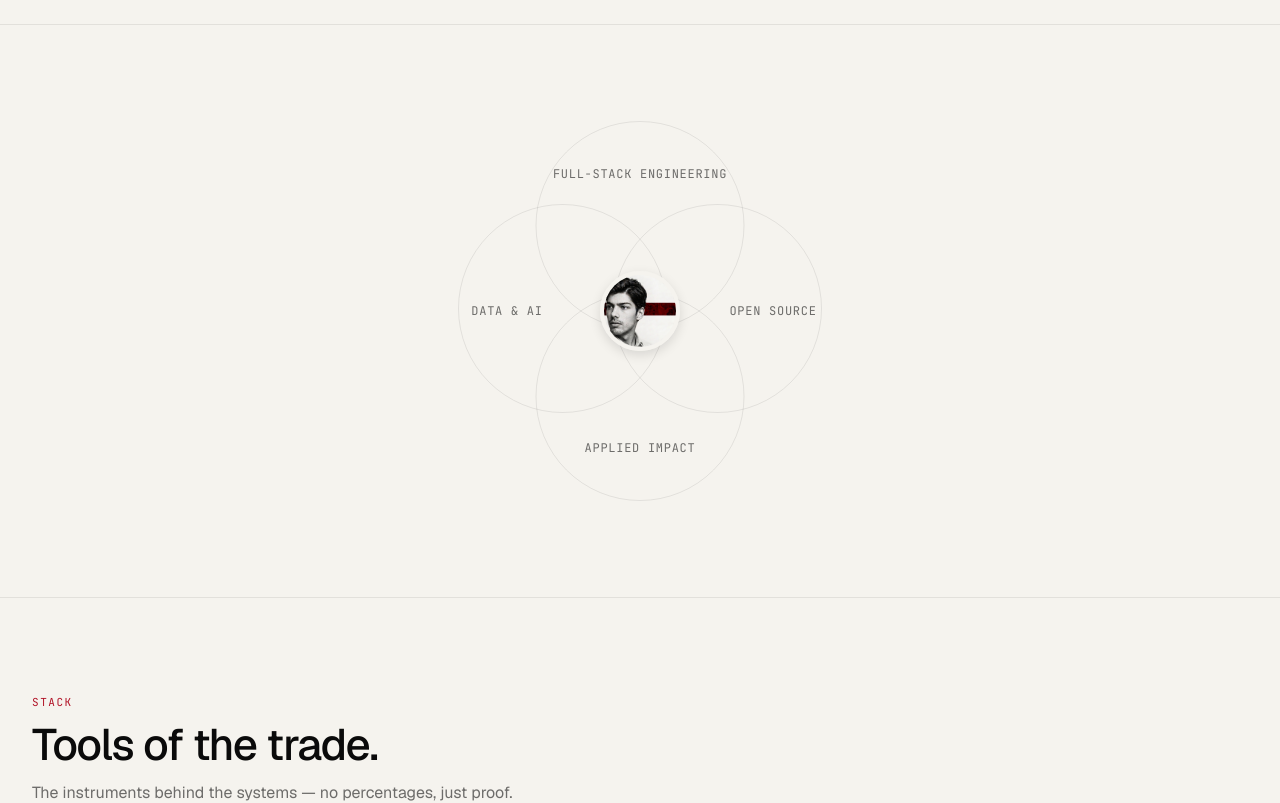
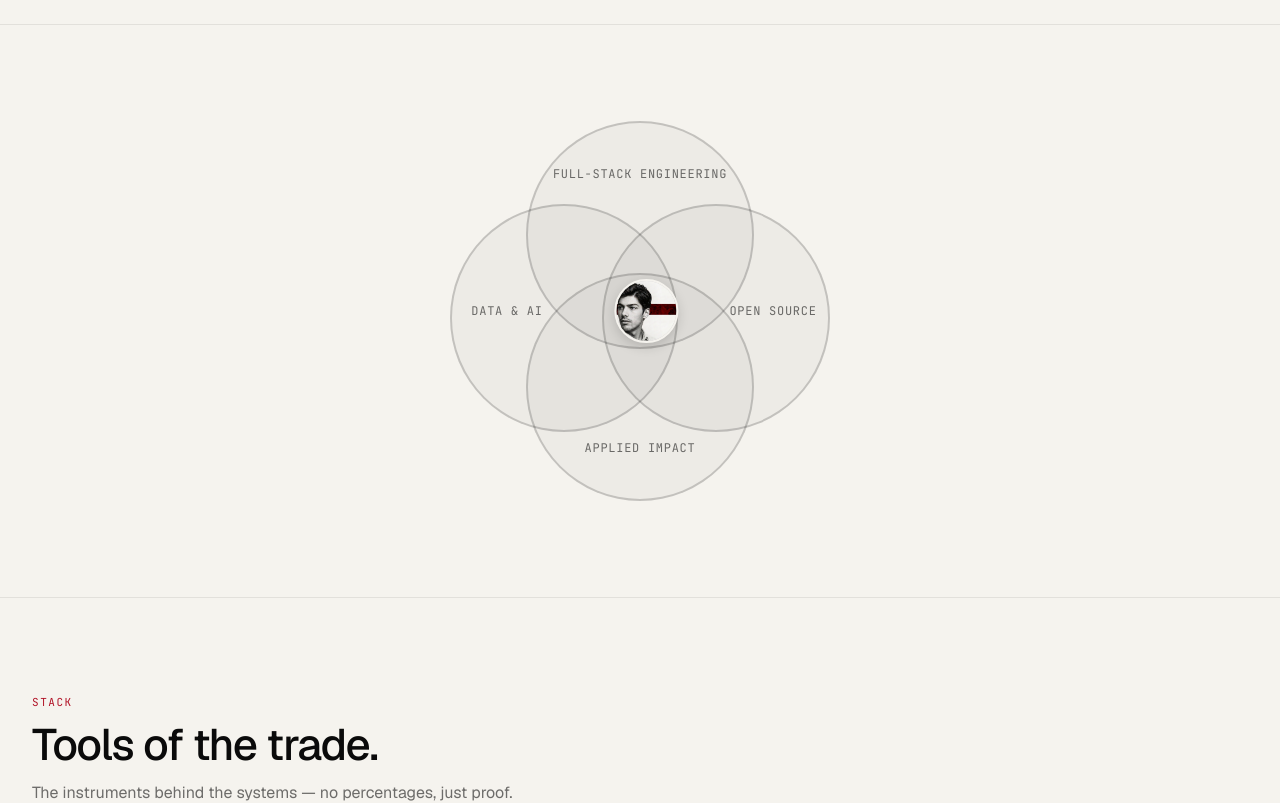
Before and after one commit to AshayK003/portfolio-hero, a Next.js app: page / in a window 1280 px wide. Shown: the part 1600-2403 px from the top of the page. Built offline with nearby package versions, Linux system fonts and the light colour scheme; no server answers.

Commit message:
Fix Venn diagram: bigger/darker circles, portrait shifted right
- Circle size 55% → 60%, border 1px faint → 2px darker
- Portrait transform translate(-50%) → translate(-40%) to prevent face cropping
- Contribution graph: show update instructions instead of hiding on error

```diff
--- a/src/app/globals.css
+++ b/src/app/globals.css
@@ -205,10 +205,10 @@ a:focus-visible,button:focus-visible{outline:2px solid var(--color-crimson);outl
 
 /* Skills Venn Diagram */
 .venn-container{max-width:380px}
-.venn-circle{position:absolute;border-radius:50%;border:1px solid var(--color-ink-faint);width:55%;height:55%}
+.venn-circle{position:absolute;border-radius:50%;border:2px solid rgba(10,10,10,0.18);width:60%;height:60%;background:rgba(10,10,10,0.03)}
 .venn-top{top:0;left:50%;transform:translateX(-50%)}
-.venn-left{top:22%;left:2%}
-.venn-right{top:22%;right:2%}
+.venn-left{top:22%;left:0}
+.venn-right{top:22%;right:0}
 .venn-bottom{bottom:0;left:50%;transform:translateX(-50%)}
 .venn-label{position:absolute;font-family:var(--font-mono);font-size:10px;letter-spacing:0.06em;text-transform:uppercase;color:var(--color-ink-muted);white-space:nowrap}
 @media(min-width:640px){.venn-label{font-size:12px}}
@@ -216,6 +216,6 @@ a:focus-visible,button:focus-visible{outline:2px solid var(--color-crimson);outl
 .vnn-left{top:50%;left:15%;transform:translate(-50%,-50%)}
 .vnn-right{top:50%;right:15%;transform:translate(50%,-50%)}
 .vnn-bottom{bottom:14%;left:50%;transform:translate(-50%,50%)}
-.venn-portrait{position:absolute;top:50%;left:50%;width:56px;height:56px;transform:translate(-50%,-50%);border-radius:50%;overflow:hidden;border:2px solid var(--color-paper);box-shadow:0 4px 12px rgba(0,0,0,0.12)}
-@media(min-width:640px){.venn-portrait{width:64px;height:64px;border-width:4px}}
+.venn-portrait{position:absolute;top:50%;left:50%;width:64px;height:64px;transform:translate(-50%,-50%);border-radius:50%;overflow:hidden;border:2px solid var(--color-paper);box-shadow:0 4px 12px rgba(0,0,0,0.15)}
+@media(min-width:640px){.venn-portrait{width:72px;height:72px;border-width:3px}}
 @media(min-width:768px){.venn-portrait{width:80px;height:80px}}
--- a/src/components/GitHubActivity.tsx
+++ b/src/components/GitHubActivity.tsx
@@ -96,7 +96,21 @@ export function GitHubActivity() {
     [activities]
   )
 
-  if (failed) return null
+  if (failed) {
+    return (
+      <section id="activity" aria-label="GitHub activity" className="section">
+        <div className="section-header">
+          <div className="section-label">Activity</div>
+          <h2 className="section-title">
+            Contribution <span style={{ color: "var(--color-crimson)" }}>graph.</span>
+          </h2>
+        </div>
+        <div style={{ padding: "20px 16px", textAlign: "center", color: "var(--color-ink-muted)", fontSize: 14 }}>
+          Run <code style={{ background: "var(--color-paper)", padding: "2px 6px", borderRadius: 4 }}>npm run update-contributions</code> to load contribution data.
+        </div>
+      </section>
+    )
+  }
 
   return (
     <section id="activity" aria-label="GitHub activity" className="section">
--- a/src/components/SkillsVenn.tsx
+++ b/src/components/SkillsVenn.tsx
@@ -50,9 +50,22 @@ export function SkillsVenn({
             <span className="venn-label vnn-right">{skills.right}</span>
             <span className="venn-label vnn-bottom">{skills.bottom}</span>
 
-            {/* Portrait in center */}
-            <div className="venn-portrait">
-              {/* Use Next Image if available, fallback to img */}
+            {/* Portrait in center — shifted right slightly */}
+            <div
+              className="venn-portrait"
+              style={{
+                position: "absolute",
+                top: "50%",
+                left: "50%",
+                width: 64,
+                height: 64,
+                transform: "translate(-40%, -50%)",
+                borderRadius: "50%",
+                overflow: "hidden",
+                border: "2px solid var(--color-paper)",
+                boxShadow: "0 4px 12px rgba(0,0,0,0.15)",
+              }}
+            >
               <img
                 src={profileImage}
                 alt={site.name}
```
